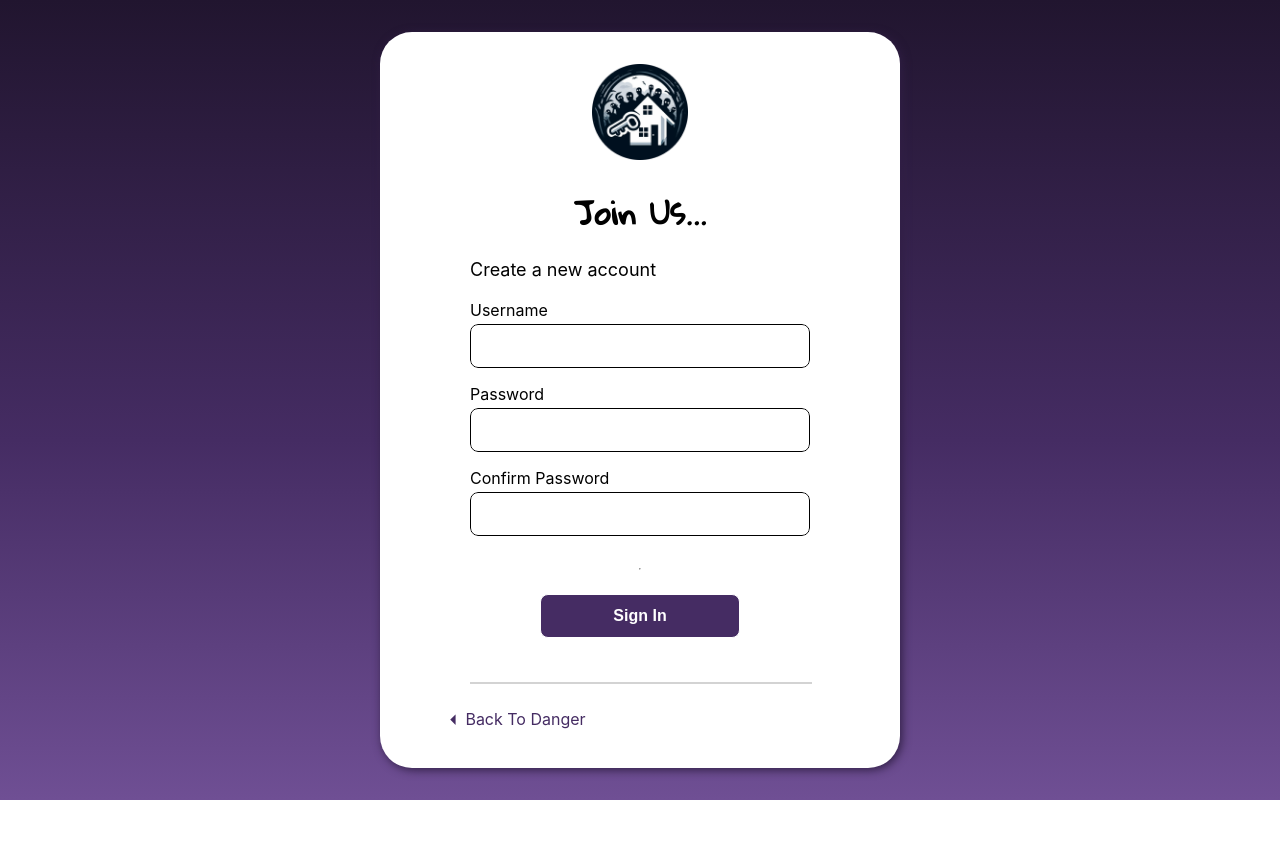
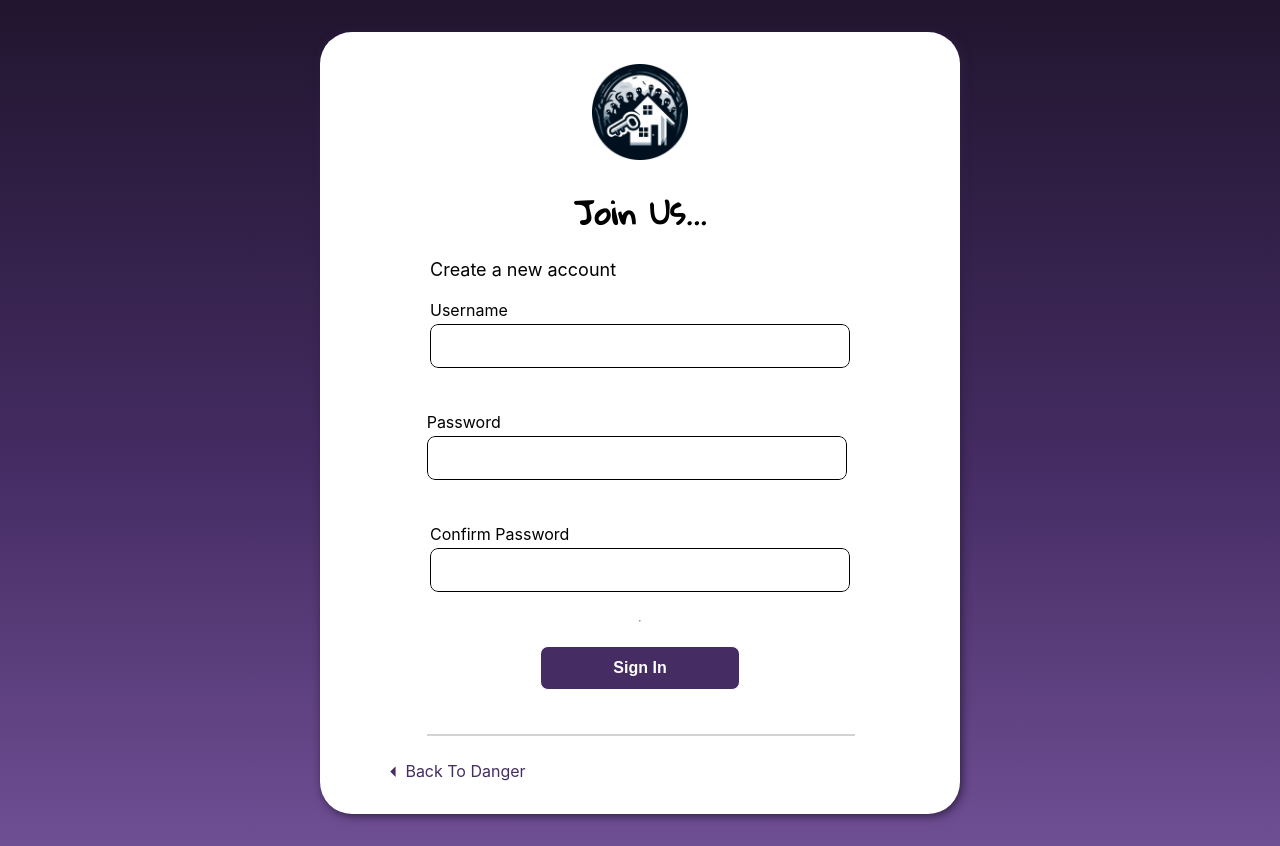
Before and after one commit to serocha/zombnb, a React (Create React App) app: page /create-account in a window 1280 px wide. Before the commit the page ends 800 px from the top, so only its background shows below. Built offline with nearby package versions, Linux system fonts and the light colour scheme.

Commit message:
connecting to API

```diff
--- a/src/components/form-wrapper.module.scss
+++ b/src/components/form-wrapper.module.scss
@@ -13,7 +13,7 @@
   display: flex;
   flex-direction: column;
   align-items: center;
-  width: 520px;
+  width: 50%;
   min-width: 320px;
   background-color: white;
   margin: 2*$unit;
--- a/src/pages/Login.js
+++ b/src/pages/Login.js
@@ -19,7 +19,7 @@ const Login = () => {
     event.preventDefault();
 
     try {
-      const response = await fetch('https://zombnb.serocha.com/login', {
+      const response = await fetch('https://zombnb.serocha.com/verify-login', {
         method: 'POST',
         headers: {
           'Content-Type': 'application/json',
@@ -49,7 +49,9 @@ const Login = () => {
         autoComplete='off'
         value={formData.username}
         onChange={(e) => setFormData({...formData, username: e.target.value})}
+        className={classes.loginInput}
         required />
+      <br/>
       <input
         className={classes.emailInput}
         type='email'
@@ -63,6 +65,7 @@ const Login = () => {
         autoComplete='off'
         value={formData.password}
         onChange={(e) => setFormData({...formData, password: e.target.value})}
+        className={classes.loginInput}
         required />
       <hr/>
       <button className={classes.signInBtn}>Sign In</button>
--- a/src/pages/SignUp.js
+++ b/src/pages/SignUp.js
@@ -3,25 +3,28 @@ import FormWrapper from '../components/FormWrapper';
 import classes from './form.module.scss';
 
 /*
- * Handles the login UI, manages form data, and submits a request to the login endpoint
+ * Handles the signup UI, manages form data, and submits a request to the login endpoint
  */
 const SignUp = () => {
 
-  // state for login form
+  // state for sign up form
   const [formData, setFormData] = useState({
     username: '',
     email: '',
     password: ''
   });
-  const [verifyPassword, setVerifyPassword] = useState({password: ''});
+  const [verifyPassword, setVerifyPassword] = useState('');
   const [isShown, setIsShown] = useState(false);
+  const [db_Err, setDB_Err] = useState('');
+  const [unameErr, setUnameErr] = useState(false);
+  const [passErr, setPassErr] = useState(false);
 
   // send request to the server
   const handleSubmit = async (event) => {
     event.preventDefault();
 
     try {
-      const response = await fetch('https://zombnb.serocha.com/signup', {
+      const response = await fetch('https://zombnb.serocha.com/verify-new-account', {
         method: 'POST',
         headers: {
           'Content-Type': 'application/json',
@@ -29,9 +32,9 @@ const SignUp = () => {
         body: JSON.stringify(formData), // Convert form data to JSON string
       });
 
-      if (response.ok) {  // 200 range
+      if (!response.ok) {  // 200 range
         const data = await response.json();
-        console.log(data);
+        setDB_Err(data.msg);
       }
 
     } catch (error) {
@@ -39,79 +42,101 @@ const SignUp = () => {
     }
   };
 
-  const handleUserChange = (event) => {
-    let user = trimValue(event.target.value);
-    setFormData({...formData, username: user});
+  const handleInputChange = (event) => {
+    const { name, value } = event.target;  // get the name and value of the input
+
+    if (name === 'username') {
+      isUsernameValid(value) ? setUnameErr(false) : setUnameErr(true);
+    } else if (name === 'password') {
+      isPasswordValid(value) ? setPassErr(false) : setPassErr(true);
     }
 
-  const handleEmailChange = (event) => {
-    let emailVal = trimValue(event.target.value);
-    setFormData({...formData, email: emailVal});
-  }
-
-  const handlePasswordChange = (event) => {
-    let pw = trimValue(event.target.value);
-    setFormData({...formData, password: pw});
+    setFormData({
+      ...formData,
+      [name]: trimValue(value)
+    });
   }
 
   const handleVerifyPasswordChange = (event) => {
-    let pw = trimValue(event.target.value);
-    setVerifyPassword({password: pw});
+    setVerifyPassword(trimValue(event.target.value));
   }
 
   const trimValue = (value) => {
     return value.length > 25 ? value.slice(0 ,25) : value;
   }
 
+  const isUsernameValid = (username) => {
+    const regex = /^[a-zA-Z][a-zA-Z0-9_-]{4,}$/;
+    return regex.test(username);
+  }
+
+  const isPasswordValid = (password) => {
+    const regex = /^(?=.*[A-Z])(?=.*[a-z])(?=.*[0-9])(?=.*[^A-Za-z0-9]).{8,}$/;
+    return regex.test(password);
+  }
+
   // check state updates in the useEffect hook, since state updates are asyncronous
   useEffect(() => {
-    formData.password === verifyPassword.password ? setIsShown(false) : setIsShown(true);
-  }, [formData.password, verifyPassword.password]);
+    formData.password === verifyPassword ? setIsShown(false) : setIsShown(true);
+  }, [formData.password, verifyPassword]);
 
   // HTML rendered
   return (
   <FormWrapper>
     <div className={classes.logoFont}>Join Us...</div>
     <form name='login' className={classes.loginForm} onSubmit={handleSubmit}>
+      <div>
         <div style={{fontSize: "large"}}>Create a new account</div>
         <br/>
-      <div className={classes.label}>
-        Username
-      </div>
+        <div className={classes.label}>Username</div>
         <input
           type='text'
+          name='username'
           autoComplete='off'
           value={formData.username}
-        onChange={(e) => handleUserChange(e)}
+          onChange={(e) => handleInputChange(e)}
+          className={classes.signupInput}
           required />
+        <div className={[classes.warning, (unameErr ? classes.show : classes.hide)].join(' ')}>Invalid username (must be at least 5 characters)</div>
+        <br/>
+      </div>
+      <div>
       <input
           className={classes.emailInput}
           type='email'
+          name='email'
           autoComplete='off'
           value={formData.email}
-        onChange={(e) => handleEmailChange(e)} />
-      <div className={classes.label}>
-        Password
+          onChange={(e) => handleInputChange(e)} />
       </div>
+      <div>
+        <div className={classes.label}>Password</div>
+        <input
+          type='password'
+          name='password'
+          autoComplete='off'
+          value={formData.password}
+          onChange={(e) => handleInputChange(e)}
+          className={classes.signupInput}
+          required />
+        <div className={[classes.warning, (passErr ? classes.show : classes.hide)].join(' ')}>Password too weak (must include lower, upper, number, and symbol)</div>
+        <br/>
+      </div>
+      <div>
+        <div className={classes.label}>Confirm Password</div>
         <input
           type='password'
           autoComplete='off'
-        value={formData.password}
-        onChange={(e) => handlePasswordChange(e)}
-        required />
-      <div className={classes.label}>
-        Confirm Password
-      </div>
-      <input
-        type='password'
-        autoComplete='off'
-        value={verifyPassword.password}
+          value={verifyPassword}
           onChange={(e) => handleVerifyPasswordChange(e)}
           style={{marginBottom: 4}}
+          className={classes.signupInput}
           required />
-      <div className={isShown ? classes.pwError : classes.pwValid}>Passwords do not match</div>
+        <div className={[classes.warning, (isShown ? classes.show : classes.hide)].join(' ')}>Passwords do not match</div>
+      </div>
       <hr/>
       <button className={classes.signInBtn}>Sign In</button>
+      {db_Err && <div style={{ color: 'red', textAlign: 'center' }}>{db_Err}</div>}
       <br/>
       <hr className={classes.separator}/>
     </form>
--- a/src/pages/form.module.scss
+++ b/src/pages/form.module.scss
@@ -10,6 +10,7 @@
   display: flex;
   flex-direction: column;
   padding: $unit 0;
+  align-items: center;
 
   .pwError {
     color: red;
@@ -17,15 +18,42 @@
     visibility: visible;
   }
 
-  .pwValid {
+  .hide {
     visibility: hidden;
+  }
+
+  .show {
+    visibility: visible;
+  }
+
+  .warning {
+    color: red;
+    font-size: small;
+    margin-left: 0.25*$unit;
+  }
+
+  .inputWrapper {
+    display: flex;
+    flex-direction: row;
+    align-items: center;
+
+    div {
+      margin-left: 0.5*$unit;
+    }
+  }
+
+  .signupInput {
+    width: 25em;
+  }
+
+  .loginInput {
+    width: 18em;
   }
 
   input {
     height: 2.5em;
-    width: 20em;
     font-size: medium;
-    margin-bottom: $unit;
+    margin-bottom: 0.5*$unit;
     margin-top: 4px;
     padding-left: $unit;
     outline: 3px solid white;
```
Lines whose indentation alone changed are shown as unchanged.
